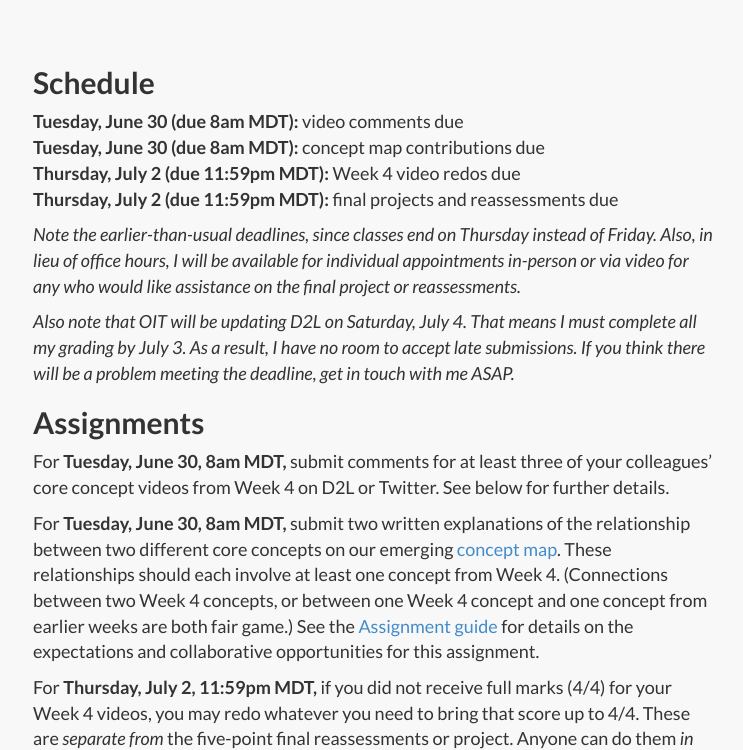
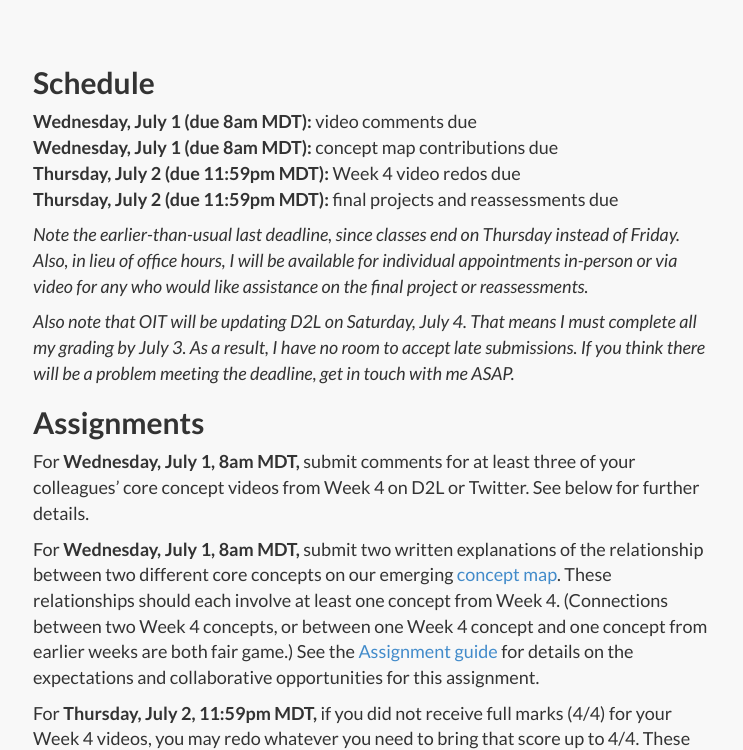
Before and after one commit to kshaffer/cognition, a Jekyll site: the page built from week5.md, in a window 1280 px wide and 900 px high, scrolled down 620 px, cut to the strip 150-900 px from the top of the window. Shown: the whole strip, without its empty margins (267-1010 px from the left). Built offline with Jekyll 4.4.1, drawn with Linux system fonts in a browser that asks for light colours; nearby versions of some CDN libraries; library files that are not in the unit come from our copies.

Commit message:
deadlines - final

```diff
--- a/week5.md
+++ b/week5.md
@@ -7,20 +7,20 @@ image: water.jpg
 
 ## Schedule
 
-**Tuesday, June 30 (due 8am MDT):** video comments due
-**Tuesday, June 30 (due 8am MDT):** concept map contributions due
+**Wednesday, July 1 (due 8am MDT):** video comments due
+**Wednesday, July 1 (due 8am MDT):** concept map contributions due
 **Thursday, July 2 (due 11:59pm MDT):** Week 4 video redos due
 **Thursday, July 2 (due 11:59pm MDT):** final projects and reassessments due
 
-*Note the earlier-than-usual deadlines, since classes end on Thursday instead of Friday. Also, in lieu of office hours, I will be available for individual appointments in-person or via video for any who would like assistance on the final project or reassessments.*
+*Note the earlier-than-usual last deadline, since classes end on Thursday instead of Friday. Also, in lieu of office hours, I will be available for individual appointments in-person or via video for any who would like assistance on the final project or reassessments.*
 
 *Also note that OIT will be updating D2L on Saturday, July 4. That means I must complete all my grading by July 3. As a result, I have no room to accept late submissions. If you think there will be a problem meeting the deadline, get in touch with me ASAP.*
 
 ## Assignments
 
-For **Tuesday, June 30, 8am MDT,** submit comments for at least three of your colleagues' core concept videos from Week 4 on D2L or Twitter. See below for further details.
+For **Wednesday, July 1, 8am MDT,** submit comments for at least three of your colleagues' core concept videos from Week 4 on D2L or Twitter. See below for further details.
 
-For **Tuesday, June 30, 8am MDT,** submit two written explanations of the relationship between two different core concepts on our emerging [concept map](https://prezi.com/ntsoqg1f9m7i/music-cognition/). These relationships should each involve at least one concept from Week 4. (Connections between two Week 4 concepts, or between one Week 4 concept and one concept from earlier weeks are both fair game.) See the [Assignment guide](/assessments/) for details on the expectations and collaborative opportunities for this assignment.
+For **Wednesday, July 1, 8am MDT,** submit two written explanations of the relationship between two different core concepts on our emerging [concept map](https://prezi.com/ntsoqg1f9m7i/music-cognition/). These relationships should each involve at least one concept from Week 4. (Connections between two Week 4 concepts, or between one Week 4 concept and one concept from earlier weeks are both fair game.) See the [Assignment guide](/assessments/) for details on the expectations and collaborative opportunities for this assignment.
 
 For **Thursday, July 2, 11:59pm MDT,** if you did not receive full marks (4/4) for your Week 4 videos, you may redo whatever you need to bring that score up to 4/4. These are *separate from* the five-point final reassessments or project. Anyone can do them *in addition to* the final reassessments or project. Please upload your redo videos to the original Week 4 Conceptual Videos dropbox.
 
```
